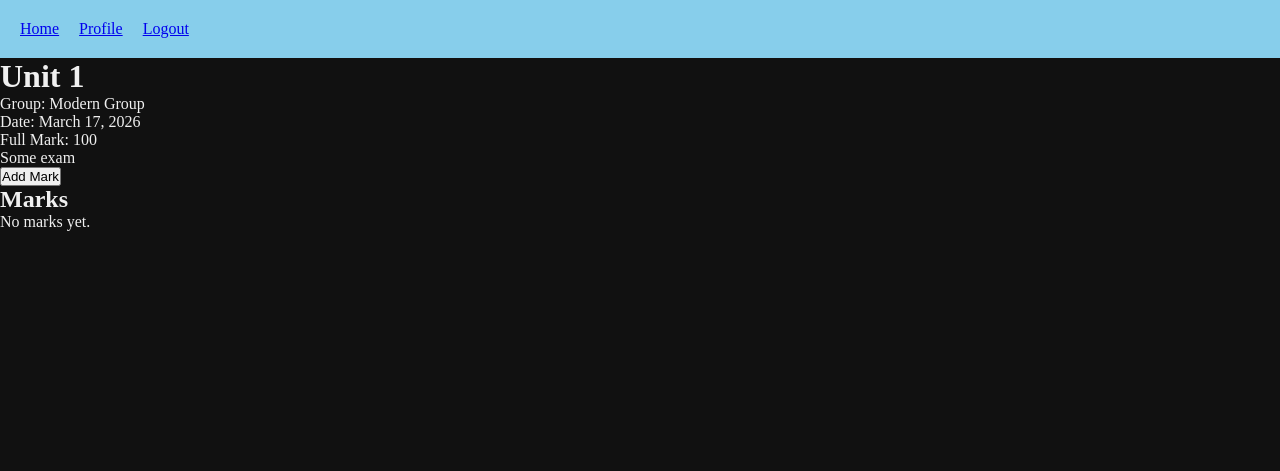
After one commit to IslombekMir/Seven-Plus-Academy, a Django app: page /lessons/exams/1/ in a window 1280 px wide. The commit adds this page. Shown: the top 471 px of the page. Run offline with Django 5.2, Linux system fonts and the light colour scheme; a user stored in the database is signed in; data comes from the database, SQL or seed files in the repository; both versions use the stored data as it was after the commit.

Commit message:
add marks

```diff
--- a/lessons/forms.py
+++ b/lessons/forms.py
@@ -1,5 +1,5 @@
 from django import forms
-from .models import Subject, Group, Enrollment, Exam
+from .models import Subject, Group, Enrollment, Exam, Mark
 from users.models import User
 
 
@@ -69,3 +69,23 @@ class ExamForm(forms.ModelForm):
                 "min": 1,
             }),
         }
+
+class MarkForm(forms.ModelForm):
+    class Meta:
+        model = Mark
+        fields = ['enrollment', 'mark']
+
+    def __init__(self, *args, exam=None, **kwargs):
+        super().__init__(*args, **kwargs)
+        self.exam = exam  # ✅ STORE IT
+
+        if exam:
+            self.fields['enrollment'].queryset = Enrollment.objects.filter(group=exam.group)
+
+    def save(self, commit=True):
+        instance = super().save(commit=False)
+        instance.exam = self.exam
+
+        if commit:
+            instance.save()
+        return instance
--- a/lessons/models.py
+++ b/lessons/models.py
@@ -1,6 +1,7 @@
 from django.db import models
 from users.models import User
 from datetime import date
+from django.core.exceptions import ValidationError
 
 class Subject(models.Model):
     name = models.CharField(max_length=100, unique=True)
@@ -55,7 +56,7 @@ class Enrollment(models.Model):
         return f"{self.group} - {self.student}"
 
 
-### Exam
+### Exam and Mark
 class Exam(models.Model):
     name = models.CharField(max_length=100)
     group = models.ForeignKey(
@@ -69,3 +70,37 @@ class Exam(models.Model):
 
     def __str__(self):
         return f"{self.group} - {self.name}"
+
+class Mark(models.Model):
+    exam = models.ForeignKey(
+        Exam,
+        on_delete=models.CASCADE,
+        related_name="marks",
+    )
+    enrollment = models.ForeignKey(
+        Enrollment,
+        on_delete=models.RESTRICT,
+        related_name="marks",
+    )
+    mark = models.PositiveIntegerField()
+
+    class Meta:
+        constraints = [
+            models.UniqueConstraint(
+                fields=["exam", "enrollment"],
+                name="unique_exam_enrollment_mark",
+            )
+        ]
+
+    def clean(self):
+        if self.exam_id and self.enrollment_id:
+            if self.enrollment.group_id != self.exam.group_id:
+                raise ValidationError("Enrollment and Exam must belong to the same group.")
+
+    def save(self, *args, **kwargs):
+        self.full_clean()
+        super().save(*args, **kwargs)
+
+    def __str__(self):
+        exam_str = getattr(self.exam, "name", "No exam")
+        return f"{exam_str} - {self.enrollment.student} - {self.mark}"
--- /dev/null
+++ b/lessons/templates/lessons/exam_detail.html
@@ -0,0 +1,60 @@
+{% extends "core/base.html" %}
+
+{% block title %} Exam Details {% endblock %}
+
+{% block content %}
+<h1>{{ exam.name }}</h1>
+<p>Group: {{ group.name }}</p>
+<p>Date: {{ exam.date }}</p>
+<p>Full Mark: {{ exam.full_mark }}</p>
+{% if exam.description %}
+<p>{{ exam.description }}</p>
+{% endif %}
+
+{% if form %}
+<button onclick="document.getElementById('mark-modal').style.display='flex'">Add Mark</button>
+
+<div id="mark-modal" style="display:none; position:fixed; inset:0; background:rgba(0,0,0,0.5); justify-content:center; align-items:center;">
+    <div style="background:white; padding:2rem; border-radius:8px; min-width:300px;">
+        <h2>Add Mark</h2>
+        <form method="POST">
+            {% csrf_token %}
+            {{ form.as_p }}
+            <button type="submit">Save</button>
+            <button type="button" onclick="document.getElementById('mark-modal').style.display='none'">Cancel</button>
+        </form>
+    </div>
+</div>
+{% endif %}
+
+<h2>Marks</h2>
+{% if marks %}
+<table>
+    <thead>
+        <tr>
+            <th>Student</th>
+            <th>Mark</th>
+            <th>Actions</th>
+        </tr>
+    </thead>
+    <tbody>
+        {% for mark in marks %}
+        <tr>
+            <td>{{ mark.enrollment.student }}</td>
+            <td>{{ mark.mark }} / {{ exam.full_mark }}</td>
+            <td>
+                {% if form %}
+                <form method="POST" action="{% url 'lessons:mark_delete' mark.pk %}">
+                    {% csrf_token %}
+                    <button type="submit">Delete</button>
+                </form>
+                {% endif %}
+            </td>
+        </tr>
+        {% endfor %}
+    </tbody>
+</table>
+{% else %}
+<p>No marks yet.</p>
+{% endif %}
+{% endblock %}
--- a/lessons/templates/lessons/exam_list.html
+++ b/lessons/templates/lessons/exam_list.html
@@ -11,7 +11,7 @@
 <ul>
     {% for exam in exams %}
         <li>
-            {{ exam.name }} - {{ exam.date }} - {{ exam.full_mark }}
+            <a href="{% url 'lessons:exam_detail' exam.pk %}">{{ exam.name }}</a> - {{ exam.date }} - {{ exam.full_mark }}
 
             {% if request.user.role == 'ADMIN' or request.user == group.teacher %}
                 <a href="{% url 'lessons:exam_edit' exam.pk %}">Edit</a>
--- a/lessons/urls.py
+++ b/lessons/urls.py
@@ -23,4 +23,6 @@ urlpatterns = [
 
     path("exams/<int:pk>/edit/", views.exam_edit, name="exam_edit"),
     path("exams/<int:pk>/delete/", views.exam_delete, name="exam_delete"),
+    path("exams/<int:pk>/", views.exam_detail, name="exam_detail"),
+    path("marks/<int:pk>/delete/", views.mark_delete, name="mark_delete"),
 ]
--- a/lessons/views.py
+++ b/lessons/views.py
@@ -1,9 +1,9 @@
 from django.shortcuts import render, redirect, get_object_or_404
-from .models import Subject, Group, Enrollment, Exam
+from .models import Subject, Group, Enrollment, Exam, Mark
 from users.models import User
 from django.contrib.auth.decorators import login_required
 from django.http import HttpResponseForbidden
-from .forms import SubjectCreateForm, GroupForm, EnrollmentForm, ExamForm
+from .forms import SubjectCreateForm, GroupForm, EnrollmentForm, ExamForm, MarkForm
 from django.db.models import RestrictedError
 from django.contrib import messages
 from django.forms import modelform_factory
@@ -256,6 +256,34 @@ def exam_list(request, group_id):
     })
 
 @login_required
+def exam_detail(request, pk):
+    exam = get_object_or_404(Exam, pk=pk)
+    group = exam.group
+
+    if not can_view_exams(request.user, group):
+        return HttpResponseForbidden("You do not have permission to view this exam.")
+
+    marks = exam.marks.select_related("enrollment__student").all()
+
+    if can_manage_marks(request.user, group):
+        if request.method == "POST":
+            form = MarkForm(request.POST, exam=exam)
+            if form.is_valid():
+                form.save()
+                return redirect("lessons:exam_detail", pk=exam.pk)
+        else:
+            form = MarkForm(exam=exam)
+    else:
+        form = None
+
+    return render(request, "lessons/exam_detail.html", {
+        "exam": exam,
+        "group": group,
+        "marks": marks,
+        "form": form,
+    })
+
+@login_required
 def exam_edit(request, pk):
     exam = get_object_or_404(Exam, pk=pk)
     group = exam.group
@@ -293,3 +321,24 @@ def exam_delete(request, pk):
         "exam": exam,
         "group": group,
     })
+
+### Mark
+def can_manage_marks(user, group):
+    return user.role == User.Role.ADMIN or group.teacher == user
+
+@login_required
+def mark_delete(request, pk):
+    mark = get_object_or_404(Mark, pk=pk)
+    group = mark.exam.group
+
+    if not can_manage_marks(request.user, group):
+        return HttpResponseForbidden("You do not have permission to delete marks.")
+
+    if request.method == "POST":
+        mark.delete()
+        return redirect("lessons:exam_detail", pk=mark.exam.pk)
+
+    return render(request, "lessons/mark_confirm_delete.html", {
+        "mark": mark,
+        "group": group,
+    })
```
Also changed, not shown: db.sqlite3, lessons/migrations/0007_mark.py (added).
